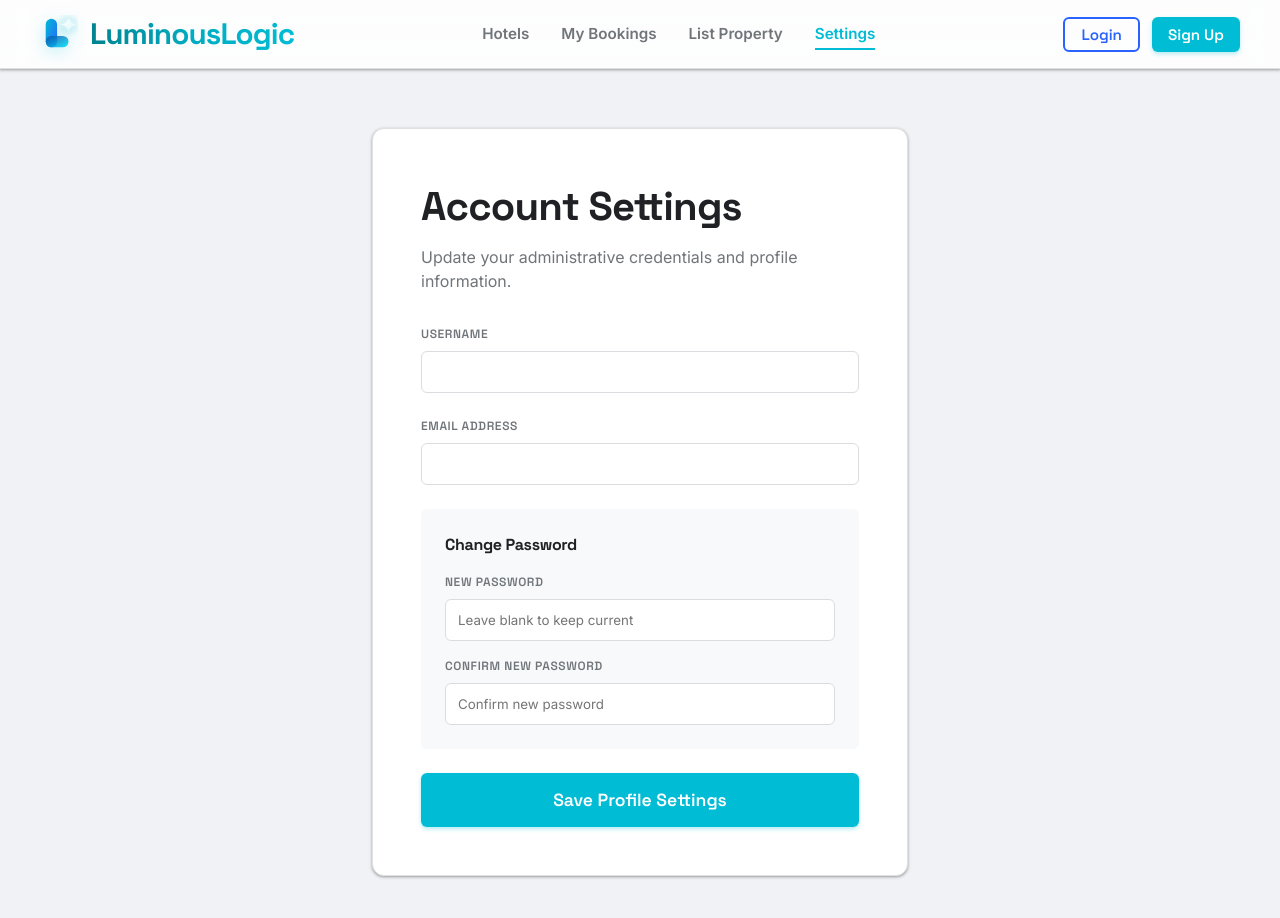
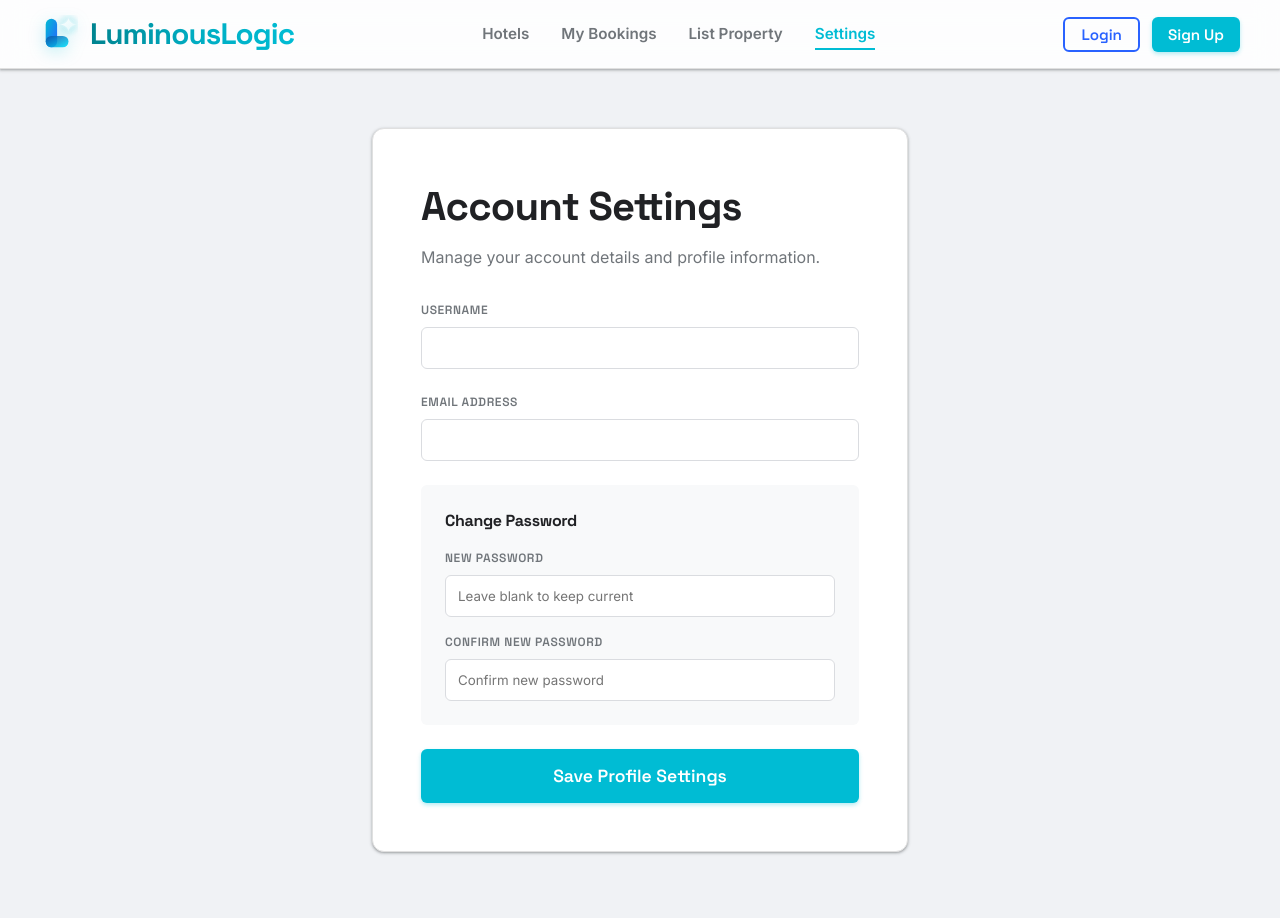
Before and after one commit to RudraJoshi27/Luminous-hotel-booking, a React app in the folder frontend/: page /settings in a window 1280 px wide. Shown: the top 918 px of the page. Built offline with nearby package versions, Linux system fonts and the light colour scheme; the HTML template or start-up script is replaced by a standard one.

Commit message:
UI: Personalized settings page description based on user role

```diff
--- a/frontend/src/pages/Settings.jsx
+++ b/frontend/src/pages/Settings.jsx
@@ -54,7 +54,12 @@ const Settings = () => {
                 <div className="glass-panel fade-in" style={{ padding: '3rem' }}>
                     <div style={{ marginBottom: '2rem' }}>
                         <h1 style={{ fontSize: '2.5rem', marginBottom: '0.5rem' }}>Account Settings</h1>
-                        <p style={{ color: 'var(--on-surface-subtle)' }}>Update your administrative credentials and profile information.</p>
+                        <p style={{ color: 'var(--on-surface-subtle)', lineHeight: '1.5' }}>
+                            {user?.role === 'admin'
+                                ? "Update your administrative credentials and profile information."
+                                : "Manage your account details and profile information."
+                            }
+                        </p>
                     </div>
 
                     <form onSubmit={handleSubmit}>
```
